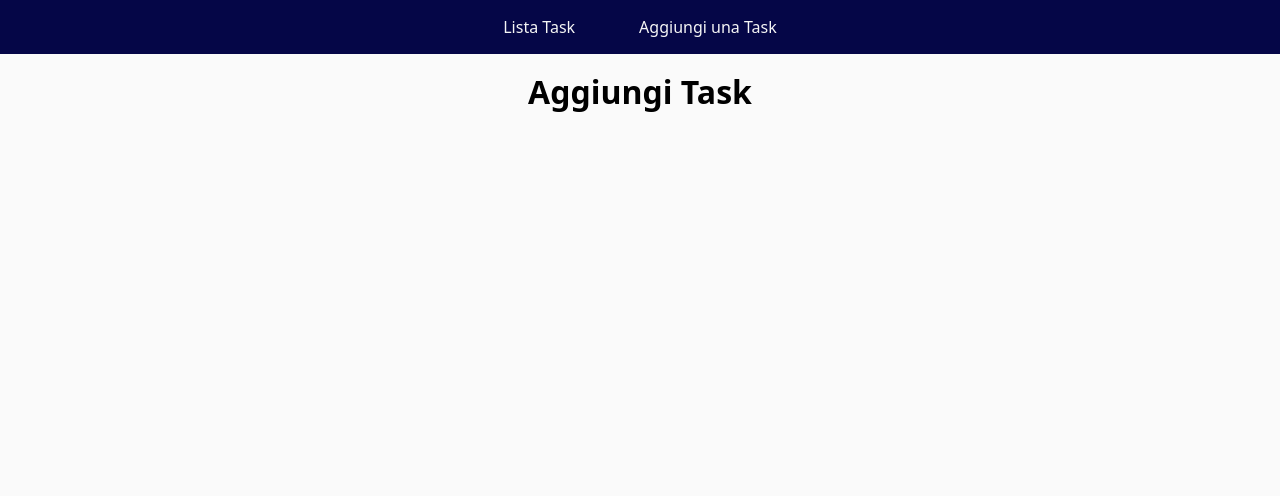
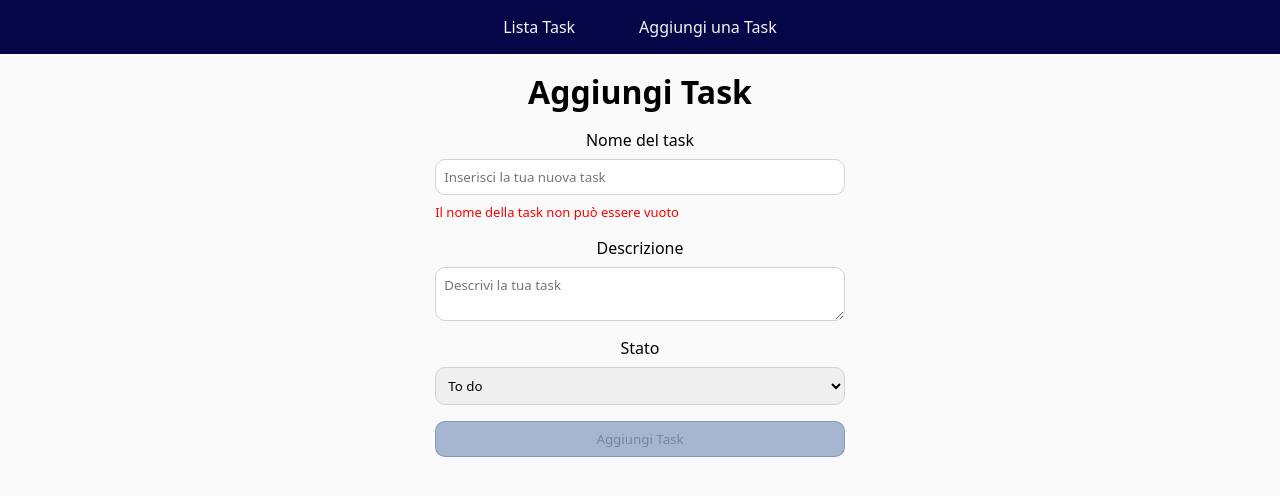
Before and after one commit to francescodelmonaco/ex-react-task-manager, a React app in the folder frontend/: page /addtask in a window 1280 px wide. Shown: the top 496 px of the page. Built offline with nearby package versions, Linux system fonts and the light colour scheme; no server answers; the HTML template or start-up script is replaced by a standard one.

Commit message:
add: form for adding tasks with validation and styling

```diff
--- a/frontend/src/index.css
+++ b/frontend/src/index.css
@@ -112,3 +112,46 @@ td {
   text-align: center;
   padding: 0.2rem 0.4rem;
 }
+
+/* form */
+form {
+  display: flex;
+  flex-direction: column;
+  gap: 1rem;
+  justify-content: space-between;
+  align-items: center;
+  margin: 0 auto;
+  width: 80%;
+
+  div {
+    display: flex;
+    flex-direction: column;
+    justify-content: space-between;
+    justify-content: center;
+    text-align: center;
+    gap: 0.5rem;
+    width: 50%;
+  }
+}
+
+input,
+textarea,
+select {
+  padding: 0.5rem;
+  border: 1px solid var(--lightgray);
+  border-radius: 10px;
+}
+
+button {
+  padding: 0.5rem 1rem;
+  background-color: var(--lightblue);
+  border: 1px solid var(--lightblue);
+  border-radius: 10px;
+  width: 50%;
+}
+
+.error {
+  color: red;
+  font-size: small;
+  text-align: start;
+}
--- a/frontend/src/pages/AddTask.jsx
+++ b/frontend/src/pages/AddTask.jsx
@@ -1,9 +1,83 @@
+import { useState, useRef, useMemo } from "react"
+
+const symbols = "!@#$%^&*()-_=+[]{}|;:'\",.<>?/`~";
+
 export default function AddTask() {
+
+    const [title, setTitle] = useState("");
+    const descriptionRef = useRef();
+    const statusRef = useRef();
+
+    // validazione title
+    const titleError = useMemo(() => {
+        if (!title.trim())
+            return "Il nome della task non può essere vuoto"
+
+        if ([...title].some(c => symbols.includes(c)))
+            return "Il nome della task non può contenere simboli"
+
+        return ""
+    }, [title]);
+
+    const handleSubmit = (e) => {
+        e.preventDefault();
+
+        const newTask = {
+            title: title.trim(),
+            description: descriptionRef.current.value,
+            status: statusRef.current.value
+        };
+
+        console.log(newTask);
+    }
+
     return (
         <>
             <h1>Aggiungi Task</h1>
 
             {/* form per aggiunta nuovo task */}
+            <form onSubmit={handleSubmit}>
+                <div>
+                    <label htmlFor="">Nome del task</label>
+                    <input
+                        type="text"
+                        name="title"
+                        id=""
+                        placeholder="Inserisci la tua nuova task"
+                        value={title}
+                        onChange={e => setTitle(e.target.value)}
+                    />
+                    {titleError &&
+                        <p className="error">{titleError}</p>
+                    }
+                </div>
+
+                <div>
+                    <label htmlFor="">Descrizione</label>
+                    <textarea
+                        name="description"
+                        placeholder="Descrivi la tua task"
+                        ref={descriptionRef}
+                    ></textarea>
+                </div>
+
+                <div>
+                    <label htmlFor="">Stato</label>
+                    <select
+                        name="status"
+                        ref={statusRef}
+                    >
+                        <option value="to-do">To do</option>
+                        <option value="doing">Doing</option>
+                        <option value="done">Done</option>
+                    </select>
+                </div>
+
+                <button
+                    type="submit"
+                    disabled={titleError}
+                >Aggiungi Task</button>
+            </form>
         </>
     )
 }
```
